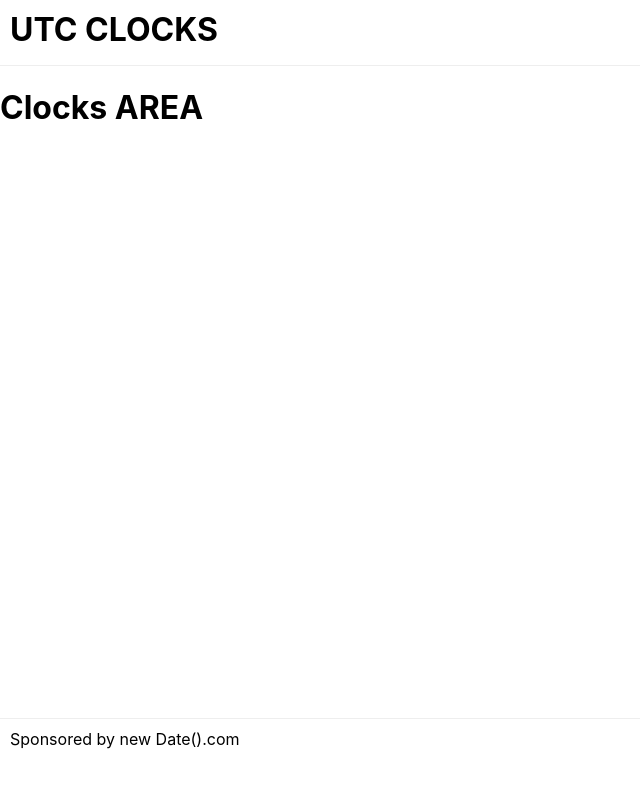
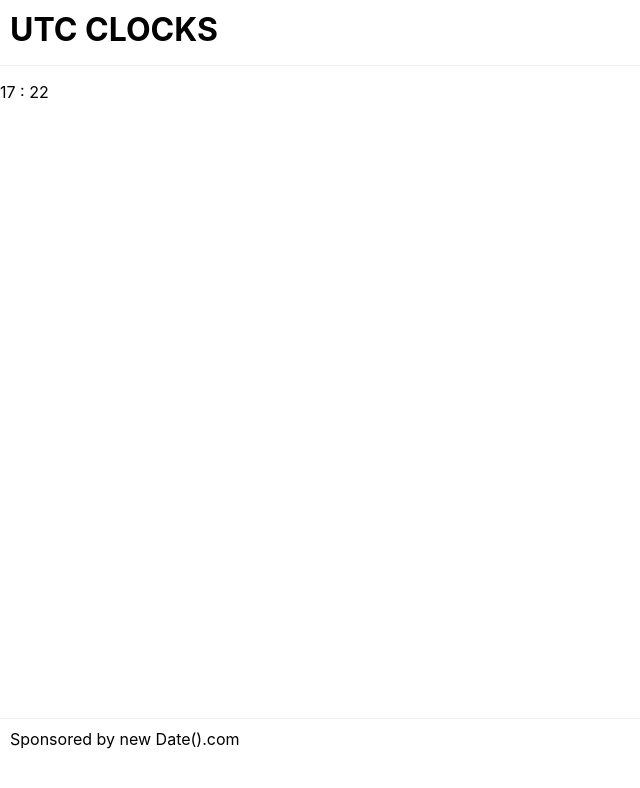
Before and after one commit to SinedLap/clocks, a React (Create React App) app: page / in a window 1280 px wide. Shown: the top 788 px of the page, without its empty margins (0-640 px from the left). Built offline with nearby package versions, Linux system fonts and the light colour scheme.

Commit message:
created clock with timezone support

```diff
--- a/src/App.js
+++ b/src/App.js
@@ -1,4 +1,5 @@
 import './App.css';
+import Clock from './components/clock/clock';
 
 function App() {
   return (
@@ -7,7 +8,7 @@ function App() {
         <h1>UTC CLOCKS</h1>
       </header>
       <main>
-        <h1>Clocks AREA</h1>
+        <Clock timeZone={"Europe/Kiev"} />
       </main>
       <footer>
         <p>Sponsored by new Date().com</p>
--- /dev/null
+++ b/src/components/clock/clock.js
@@ -0,0 +1,15 @@
+import React from 'react'
+
+
+
+export default function Clock ({ timeZone }) {
+
+  const time = new Date(new Date().toLocaleString("en-US", {timeZone}));
+  const hour = time.getHours()
+  const minutes = time.getMinutes()
+  return (
+    <div>
+      <p>{`${hour} : ${minutes}`}</p>
+    </div>
+  )
+}
```
